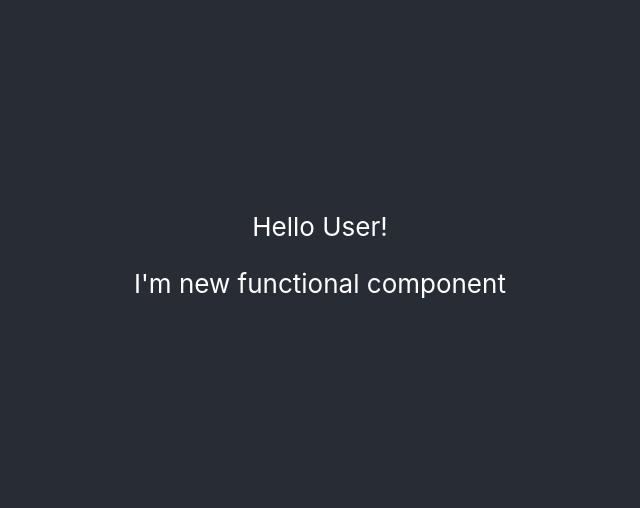
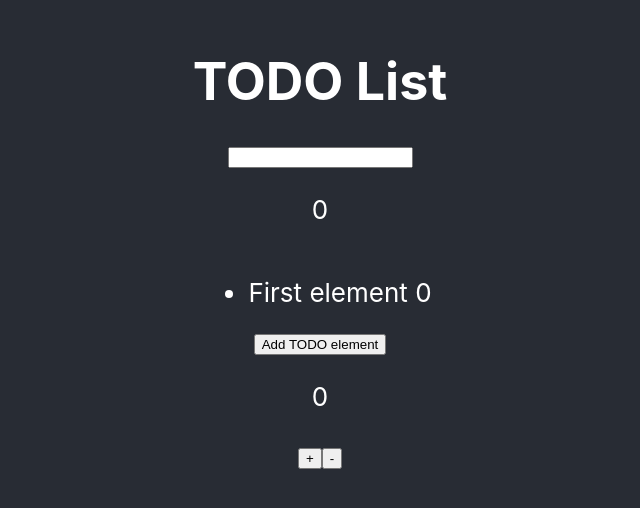
Before and after one commit to faviolla/react-components, a React (Create React App) app: page / in a window 1280 px wide. Shown: the part 158-666 px from the top of the page, without its empty margins (320-960 px from the left). Built offline with nearby package versions, Linux system fonts and the light colour scheme.

Commit message:
Components were created.

```diff
--- a/src/App.js
+++ b/src/App.js
@@ -1,15 +1,14 @@
-import HelloWorldComponent from "./HelloWorldComponent";
-import MyClassComponent from "./MyClassComponent";
+import CounterComponent from "./CounterComponent";
+import ListComponent from "./ListComponent";
+
 import "./App.css";
 
 function App() {
-  const hello = "Hello User!";
-  const component = "functional";
   return (
     <div className="App">
       <header className="App-header">
-        <p>{hello}</p>
-        {component == "functional" ? <HelloWorldComponent /> : <MyClassComponent />}
+        <ListComponent />
+        <CounterComponent />
       </header>
     </div>
   );
--- /dev/null
+++ b/src/CounterComponent.js
@@ -0,0 +1,22 @@
+import { useState } from "react";
+
+const CounterComponent = () => {
+  const [count, setCount] = useState(0);
+
+  const increment = () => {
+    setCount((prevState) => (prevState + 1));
+  };
+
+  const decrement = () => {
+    setCount(count - 1);
+  };
+  return (
+    <div>
+      <p>{count}</p>
+      <button onClick={increment}>+</button>
+      <button onClick={decrement}>-</button>
+    </div>
+  );
+};
+
+export default CounterComponent;
--- /dev/null
+++ b/src/ListComponent.js
@@ -0,0 +1,38 @@
+import { useState } from "react";
+import ListItemComponent from "./ListItemComponent";
+
+const ListComponent = () => {
+  const [input, setInput] = useState("");
+  const [item, setItem] = useState(["First element"]);
+
+  let count = 0;
+  const onClickHandler = (input) => {
+    const updatedElement = [...item, input];
+    count++;
+
+    setItem(updatedElement);
+    setInput("");
+  };
+
+
+  const onChangeHandler = (e) => {
+    const value = e.target.value;
+    setInput(value);
+  };
+
+  return (
+    <>
+      <h1>TODO List</h1>
+      <input onChange={onChangeHandler} value={input} />
+      <p>{count}</p>
+      <ul>
+        {item.map((element, index) => (
+          <ListItemComponent element={element} index={index} />
+        ))}
+      </ul>
+      <button onClick={() => onClickHandler(input)}>Add TODO element</button>
+    </>
+  );
+};
+
+export default ListComponent;
--- /dev/null
+++ b/src/ListItemComponent.js
@@ -0,0 +1,11 @@
+import React from "react";
+
+const ListItemComponent = (props) => {
+  return (
+    <li key={`${props.element}${props.index}`}>
+      {props.element} {props.index}
+    </li>
+  );
+};
+
+export default ListItemComponent;
```
